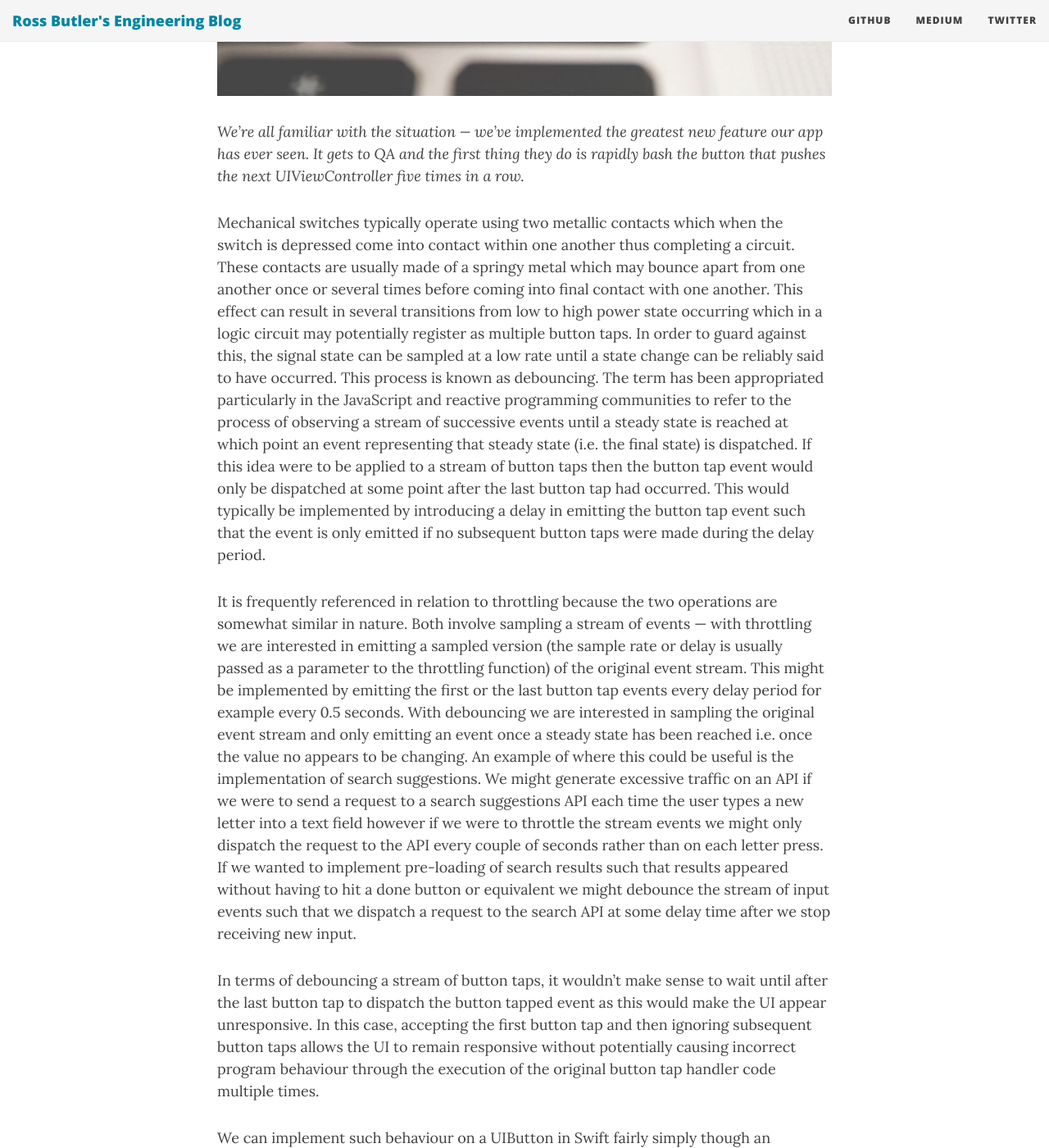
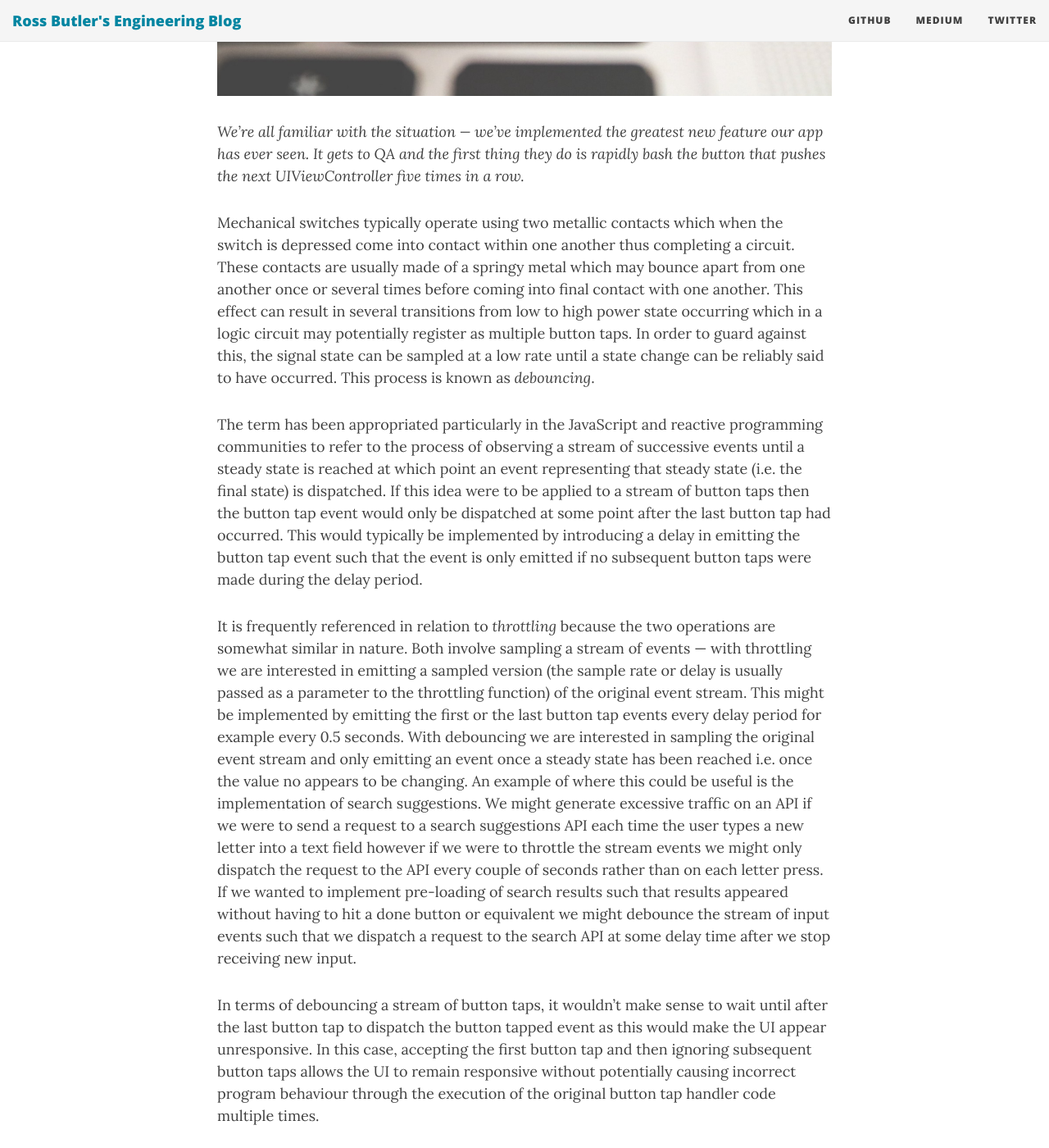
Before and after one commit to rwbutler/rwbutler.github.io, a Jekyll site: the page built from _posts/2020-04-01-how-to-debounce-uibutton-taps.markdown, in a window 1280 px wide and 1400 px high, scrolled down 728 px. Shown: the whole window at 82% size. Built offline with Jekyll 4.4.1, drawn with Linux system fonts in a browser that asks for light colours; nearby versions of some CDN libraries.

Commit message:
Updates to article formatting

```diff
--- a/_posts/2020-04-01-how-to-debounce-uibutton-taps.markdown
+++ b/_posts/2020-04-01-how-to-debounce-uibutton-taps.markdown
@@ -5,15 +5,16 @@ subtitle: "Does your QA like to button bash? Here’s a solution."
 ---
 
 <div align="center">
-    <img src="https://github.com/rwbutler/rwbutler.github.io/raw/master/img/how-to-debounce-uibutton-taps.png" alt="">
+    <img src="https://github.com/rwbutler/rwbutler.github.io/raw/master/img/how-to-debounce-uibutton-taps.png" alt="MacBook Keyboard">
 </div>
 
 _We’re all familiar with the situation — we’ve implemented the greatest new feature our app has ever seen. It gets to QA and the first thing they do is rapidly bash the button that pushes the next UIViewController five times in a row._
 
-Mechanical switches typically operate using two metallic contacts which when the switch is depressed come into contact within one another thus completing a circuit. These contacts are usually made of a springy metal which may bounce apart from one another once or several times before coming into final contact with one another. This effect can result in several transitions from low to high power state occurring which in a logic circuit may potentially register as multiple button taps. In order to guard against this, the signal state can be sampled at a low rate until a state change can be reliably said to have occurred. This process is known as debouncing.
+Mechanical switches typically operate using two metallic contacts which when the switch is depressed come into contact within one another thus completing a circuit. These contacts are usually made of a springy metal which may bounce apart from one another once or several times before coming into final contact with one another. This effect can result in several transitions from low to high power state occurring which in a logic circuit may potentially register as multiple button taps. In order to guard against this, the signal state can be sampled at a low rate until a state change can be reliably said to have occurred. This process is known as _debouncing_.
+
 The term has been appropriated particularly in the JavaScript and reactive programming communities to refer to the process of observing a stream of successive events until a steady state is reached at which point an event representing that steady state (i.e. the final state) is dispatched. If this idea were to be applied to a stream of button taps then the button tap event would only be dispatched at some point after the last button tap had occurred. This would typically be implemented by introducing a delay in emitting the button tap event such that the event is only emitted if no subsequent button taps were made during the delay period.
 
-It is frequently referenced in relation to throttling because the two operations are somewhat similar in nature. Both involve sampling a stream of events — with throttling we are interested in emitting a sampled version (the sample rate or delay is usually passed as a parameter to the throttling function) of the original event stream. This might be implemented by emitting the first or the last button tap events every delay period for example every 0.5 seconds. With debouncing we are interested in sampling the original event stream and only emitting an event once a steady state has been reached i.e. once the value no appears to be changing.
+It is frequently referenced in relation to _throttling_ because the two operations are somewhat similar in nature. Both involve sampling a stream of events — with throttling we are interested in emitting a sampled version (the sample rate or delay is usually passed as a parameter to the throttling function) of the original event stream. This might be implemented by emitting the first or the last button tap events every delay period for example every 0.5 seconds. With debouncing we are interested in sampling the original event stream and only emitting an event once a steady state has been reached i.e. once the value no appears to be changing.
 An example of where this could be useful is the implementation of search suggestions. We might generate excessive traffic on an API if we were to send a request to a search suggestions API each time the user types a new letter into a text field however if we were to throttle the stream events we might only dispatch the request to the API every couple of seconds rather than on each letter press. If we wanted to implement pre-loading of search results such that results appeared without having to hit a done button or equivalent we might debounce the stream of input events such that we dispatch a request to the search API at some delay time after we stop receiving new input.
 
 In terms of debouncing a stream of button taps, it wouldn’t make sense to wait until after the last button tap to dispatch the button tapped event as this would make the UI appear unresponsive. In this case, accepting the first button tap and then ignoring subsequent button taps allows the UI to remain responsive without potentially causing incorrect program behaviour through the execution of the original button tap handler code multiple times.
```
